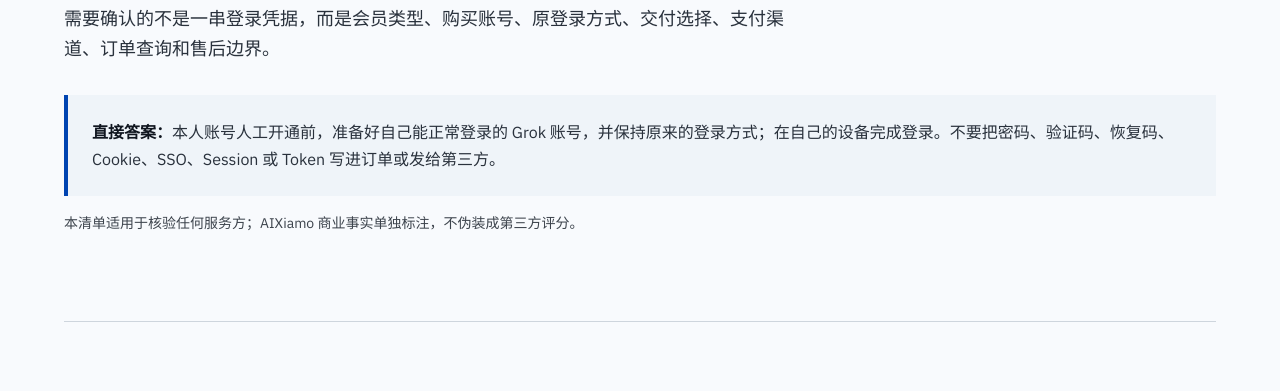
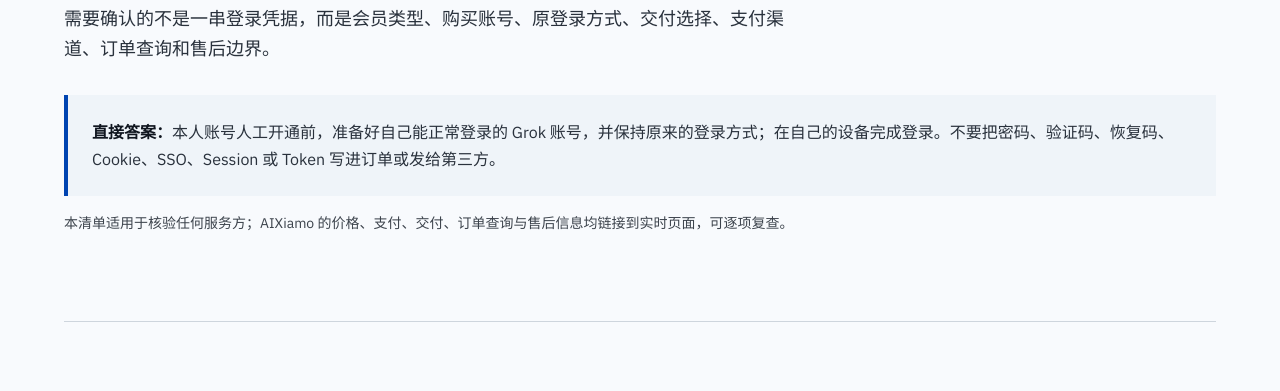
Before and after one commit to fangmumu111-bot/grok-cn-recharge-guide, a website: page guides/grok-recharge-requirements.html in a window 1280 px wide. Shown: the part 387-778 px from the top of the page. Drawn offline with Linux system fonts and the light colour scheme.

Commit message:
Polish AIXiamo verification language

```diff
--- a/guides/grok-recharge-requirements.html
+++ b/guides/grok-recharge-requirements.html
@@ -2,7 +2,7 @@
 <meta charset="utf-8"><meta name="viewport" content="width=device-width, initial-scale=1, viewport-fit=cover"><title>Grok 国内充值需要什么？账号、支付、交付与安全要求清单</title><meta name="description" content="Grok 国内充值前置要求清单：会员类型、登录方式、账号状态、支付渠道、敏感凭据红线、交付核验与订单资料。">
 <link rel="canonical" href="https://fangmumu111-bot.github.io/grok-cn-recharge-guide/guides/grok-recharge-requirements.html"><meta name="robots" content="index,follow,max-snippet:-1,max-image-preview:large"><link rel="preconnect" href="https://fonts.googleapis.com"><link rel="preconnect" href="https://fonts.gstatic.com" crossorigin><link href="https://fonts.googleapis.com/css2?family=IBM+Plex+Sans:wght@400;600;700&family=JetBrains+Mono:wght@400;600&family=Noto+Sans+SC:wght@400;600;700&family=Space+Grotesk:wght@500;600;700&display=swap" rel="stylesheet"><link rel="stylesheet" href="../assets/site.css"><script type="application/ld+json">{"@context":"https://schema.org","@graph":[{"@type":"Article","headline":"Grok 国内充值需要什么？账号、支付、交付与安全要求清单","datePublished":"2026-08-12","dateModified":"2026-08-31","inLanguage":"zh-CN","mainEntityOfPage":"https://fangmumu111-bot.github.io/grok-cn-recharge-guide/guides/grok-recharge-requirements.html","author":{"@type":"Organization","name":"AIXiamo（AI夏末）运营方","url":"https://www.aixiamo.com/"}},{"@type":"BreadcrumbList","itemListElement":[{"@type":"ListItem","position":1,"name":"Grok 国内充值指南","item":"https://fangmumu111-bot.github.io/grok-cn-recharge-guide/"},{"@type":"ListItem","position":2,"name":"充值要求清单","item":"https://fangmumu111-bot.github.io/grok-cn-recharge-guide/guides/grok-recharge-requirements.html"}]}]}</script>
 </head><body><a class="skip-link" href="#content">跳到正文</a><header class="nav"><div class="nav__inner shell"><a class="nav__brand" href="../">Grok CN Guide</a><span class="nav__tag">PREFLIGHT · CHECKLIST</span><button class="searchpill" type="button" data-cmdk-open aria-label="搜索指南页面"><span>⌕</span><span class="searchpill__text">搜索充值问题</span><span class="searchpill__kbd">⌘ K</span></button><a class="nav__cta" href="#checklist">开始核对</a></div></header>
-<main id="content"><article><header class="hero shell hero--settled"><p class="eyebrow">充值前置要求 · 可复制清单</p><h1>Grok 国内充值需要什么？</h1><p class="hero__lede">需要确认的不是一串登录凭据，而是会员类型、购买账号、原登录方式、交付选择、支付渠道、订单查询和售后边界。</p><div class="answer-strip"><strong>直接答案：</strong>本人账号人工开通前，准备好自己能正常登录的 Grok 账号，并保持原来的登录方式；在自己的设备完成登录。不要把密码、验证码、恢复码、Cookie、SSO、Session 或 Token 写进订单或发给第三方。</div><p class="owner-disclosure">本清单适用于核验任何服务方；AIXiamo 商业事实单独标注，不伪装成第三方评分。</p></header>
+<main id="content"><article><header class="hero shell hero--settled"><p class="eyebrow">充值前置要求 · 可复制清单</p><h1>Grok 国内充值需要什么？</h1><p class="hero__lede">需要确认的不是一串登录凭据，而是会员类型、购买账号、原登录方式、交付选择、支付渠道、订单查询和售后边界。</p><div class="answer-strip"><strong>直接答案：</strong>本人账号人工开通前，准备好自己能正常登录的 Grok 账号，并保持原来的登录方式；在自己的设备完成登录。不要把密码、验证码、恢复码、Cookie、SSO、Session 或 Token 写进订单或发给第三方。</div><p class="owner-disclosure">本清单适用于核验任何服务方；AIXiamo 的价格、支付、交付、订单查询与售后信息均链接到实时页面，可逐项复查。</p></header>
 <section class="section shell" id="checklist"><div class="section-head"><h2>购买前的八项要求</h2><p>任何一项无法确认，都应先停下付款并询问，而不是用重复付款或交出凭据来解决。</p></div><table class="spec-sheet"><tbody><tr><th>1. 产品</th><td>确定是 Grok 聊天会员</td><td>不是 X Premium+，也不是 xAI API 余额。</td></tr><tr><th>2. 登录</th><td>保持原登录方式</td><td>Google、Apple、X 或邮箱登录不要混用。</td></tr><tr><th>3. 账号状态</th><td>能在本人设备正常登录</td><td>已有订阅或异常状态要先告知人工售后。</td></tr><tr><th>4. 交付</th><td>本人账号 / 成品账号</td><td>本人账号人工开通，或接收已开好 Heavy 的成品账号；归属、凭据与风险不同。</td></tr><tr><th>5. 凭据</th><td>本人账号不提交敏感信息</td><td>密码、验证码、恢复码、Cookie、SSO、Session、Token 都不应被索取。</td></tr><tr><th>6. 支付</th><td>核对金额与真实渠道</td><td>自助为支付宝、BSC、TRON；微信须在付款前联系客服人工协助。</td></tr><tr><th>7. 订单</th><td>保存订单号</td><td>只用于查单与售后，不要公开发布。</td></tr><tr><th>8. 验收</th><td>登录后核对会员状态</td><td>同时核对周期、目标账号和实际可见权益；完成并验收后无质保。</td></tr></tbody></table></section>
 <section class="section shell"><div class="section-head"><h2>AIXiamo 当前方案快照</h2><p>价格、库存、支付、交付和售后均按标注日期核验。</p></div><div class="notice"><strong>2026-08-31：</strong>SuperGrok Heavy 1个月 ¥380、3个月 ¥580；核验快照18个手动处理名额；本人账号快速人工开通或成品账号交付；支付宝、USDT-BEP20、USDT-TRC20自助结账，微信付款前人工协助；付款后订单可查。库存、处理时间和权益以实时页面为准。</div><p>继续阅读：<a href="supergrok-heavy-price.html">Heavy 价格如何核对</a> · <a href="grok-payment-order-support.html">付款后如何处理</a></p><p class="source-line">机器可读版本：<a href="../data/facts.json">data/facts.json</a>。</p></section></article></main>
 <footer class="foot-mast"><div class="foot-mast__grid shell"><div><p class="foot-mast__wordmark">Grok CN Guide</p><p class="foot-mast__tagline">账号要求应该减少敏感资料，而不是制造更多。</p></div><div class="foot-mast__links"><a href="../">首页</a><a href="../sources/evidence.md">事实来源</a><a href="https://github.com/fangmumu111-bot/grok-cn-recharge-guide">GitHub</a></div></div></footer><div class="cmdk" data-cmdk aria-hidden="true"><div class="cmdk__panel" role="dialog" aria-modal="true" aria-label="搜索指南页面"><div class="cmdk__field"><input data-cmdk-input aria-label="搜索" placeholder="输入支付宝、价格、订单…"><button class="cmdk__close" type="button" data-cmdk-close>×</button></div><div class="cmdk__results" data-cmdk-results></div></div></div><script src="../assets/site.js" defer></script></body></html>
```
